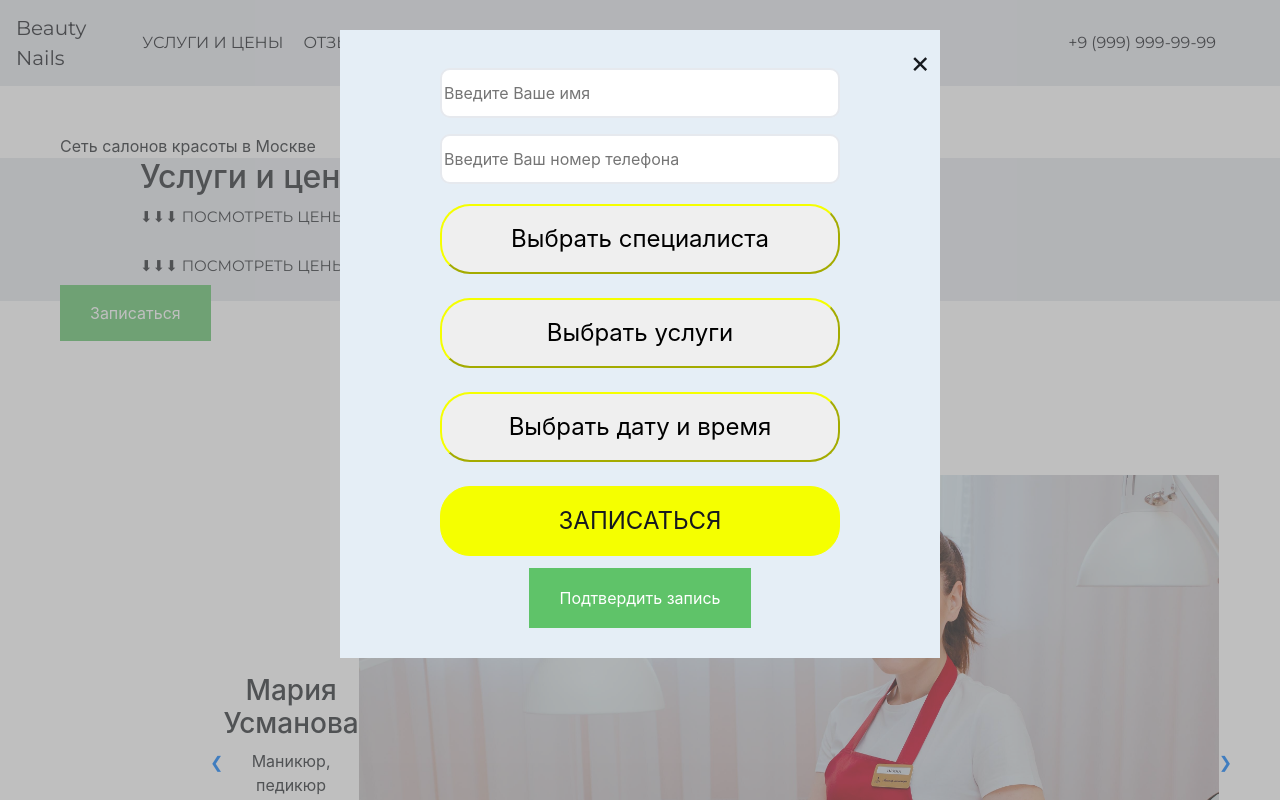
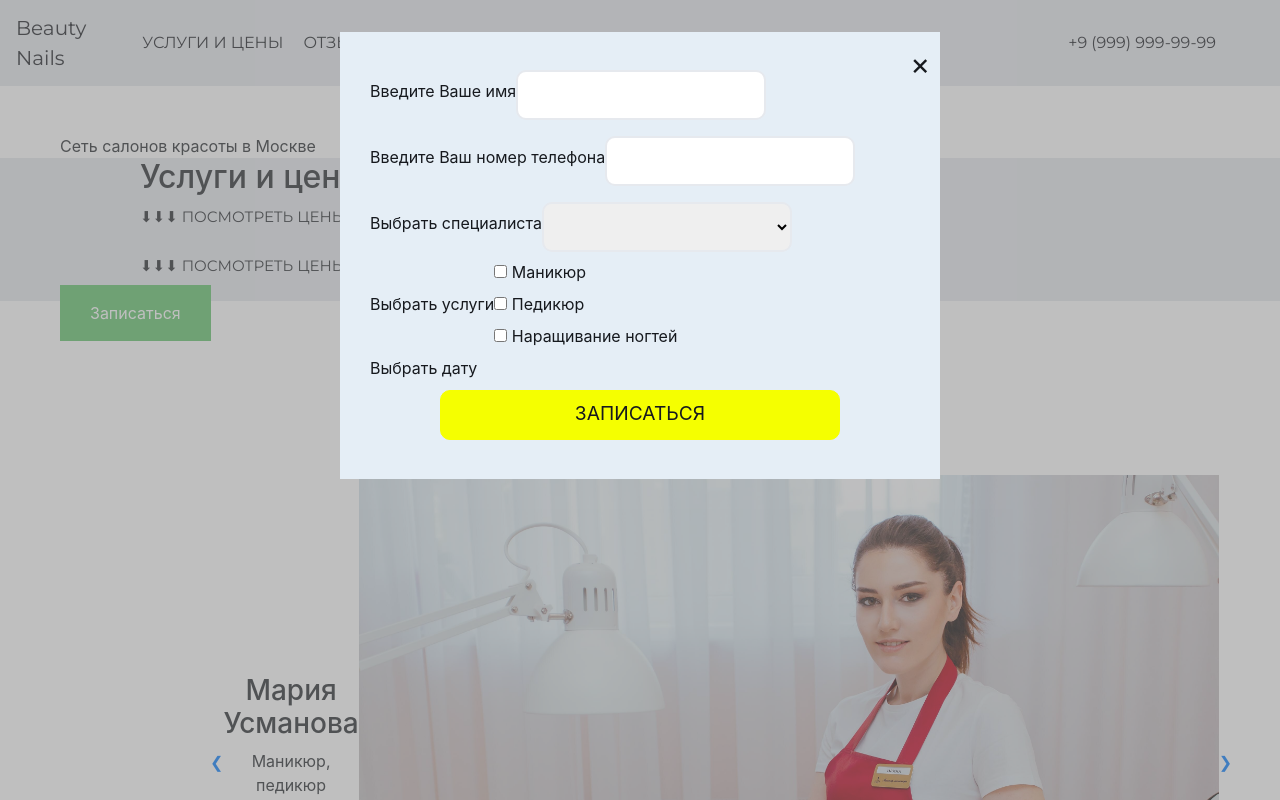
Before and after one commit to AlenaNemtsova/beauty_nails, a website built with webpack: page src/index.html in a window 1280 px wide. Both pictures are taken after a click on the link "Записаться". Shown: the top 800 px of the page. Built offline with nearby package versions, Linux system fonts and the light colour scheme.

Commit message:
updated form, no calendar

```diff
--- a/src/booking.js
+++ b/src/booking.js
@@ -46,7 +46,7 @@ const popupClose = (popupActive) => {
 }
 
 //выбор мастера и услуги
-/* let types = ["Выбрать услуги", "Маникюр", "Педикюр"];
+/* let types = ["Выбрать услуги", "Маникюр", "Педикюр", "Наращивание ногтей"];
 
 const selectedType = (sender) => {
     if (sender.options[sender.selectedIndex].value == 'none') {
@@ -72,7 +72,8 @@ const selectedMaster = (sender) => {
     document.querySelector('.choose_type').innerHTML = typesString;
     selectedType();
 } */
-const masters_json =`[
+
+/* const masters_json =`[
     {
         "person": "Мария Усманова",
         "procedure": "Маникюр, педикюр",
@@ -131,12 +132,12 @@ const showType=()=>{
         `
     };
     document.querySelector('.types').innerHTML = content;
-}
+} */
 
 
 
 //отправка формы
-document.querySelector('.booking').addEventListener('click', (e) => {
+document.querySelector('.confirm').addEventListener('click', (e) => {
     e.preventDefault();
 
     fetch('https://httpbin.org/post', {
@@ -146,9 +147,13 @@ document.querySelector('.booking').addEventListener('click', (e) => {
         .then(response => response.json())
         .then(data => {
             console.log(data);
-            document.querySelector('.confirmation').textContent = `${data.form.username}, вы записаны к ${data.form.person} на  на сеанс ${data.form.procedure}`
+            document.querySelector('.confirmation').innerHTML = `
+            <span>${data.form.username}</span>, Вы записаны на <span>20 ноября</span><span>18-30</span> на процедуры:
+                  <span>${data.form.procedure}</span>.<br> Ваш мастер: <span>${data.form.person}</span>
+            `
         })
         .catch(err => console.log(err));
+
 })
 
 //стилизовать ссылки под кнопки
--- a/src/index.html
+++ b/src/index.html
@@ -393,46 +393,52 @@
                 <form action="" class="popup__content" id="booking">
                   <a href="#header" class="popup__close">&#215;</a>
                   <div class="item">
-                    <!-- <label for="first_name">Введите Ваше имя</label> -->
-                    <input type="text" id="username" class="input" name="username" placeholder="Введите Ваше имя"
-                      required />
+                    <label for="first_name">Введите Ваше имя</label>
+                    <input type="text" id="username" class="input" name="username" required />
                   </div>
                   <div class="item">
-                    <!-- <label for="phone">Введите Ваш номер телефона</label> -->
-                    <input type="tel" id="phone" class="input" maxlength="11" minlength="11" name="phone"
-                      placeholder="Введите Ваш номер телефона" required />
+                    <label for="phone">Введите Ваш номер телефона</label>
+                    <input type="tel" id="phone" class="input" maxlength="11" minlength="11" name="phone" required />
                   </div>
-                  <!--  <div class="item">
-                    <select name="person" id="master" class="choose_master" onchange="selectedMaster(this)">
-                      <option value="none" class="option" default>Выбрать специалиста</option>
+                  <div class="item">
+                    <label for="master">Выбрать специалиста</label>
+                    <!-- <select name="person" id="master" class="choose_master" onchange="selectedMaster(this)"> -->
+                    <select name="person" id="master" class="choose_master">
+                      <option value="none" class="option" default></option>
                       <option value="Мария Усманова" class="option">Мария Усманова</option>
                       <option value="Ирина Петрова" class="option">Ирина Петрова</option>
                       <option value="Татьяна Лютова" class="option">Татьяна Лютова</option>
                     </select>
                   </div>
-                  <div class="item">
-                    <select name="procedure" id="type" class="choose_type" style="display: none"
-                      onchange="selectedType(this)"></select>
-                  </div>
-                  <div class="choose_date" style="display: none">
-                    Выбрать дату и время
-                  </div> -->
-
 
                   <div class="item">
-                    <button class="option choose_master" onclick="showMaster()">Выбрать специалиста</button>
+                    <label>Выбрать услуги</label>
+                    <div class="choose_type">
+                      <div>
+                        <input type="checkbox" name="procedure" id="manicure" value="маникюр">
+                        <label for="manicure">Маникюр</label>
+                      </div>
+                      <div>
+                        <input type="checkbox" name="procedure" id="pedicure" value="педикюр">
+                        <label for="pedicure">Педикюр</label>
+                      </div>
+                      <div>
+                        <input type="checkbox" name="procedure" id="grow_nails" value="наращивание ногтей">
+                        <label for="grow_nails">Наращивание ногтей</label>
+                      </div>
+                    </div>
                   </div>
-                  <div class="persons"></div>
                   <div class="item">
-                    <button class="option choose_type" onclick="showType()">Выбрать услуги</button>
+                    <div class="choose_date">
+                      Выбрать дату
+                    </div>
                   </div>
-                  <div class="types"></div>
                   <div class="item">
-                    <button class="option choose_time" onclick="showTime()">Выбрать дату и время</button>
+                    <div class="choose_date" style="display: none">
+                      Выбрать время
+                    </div>
                   </div>
-
-                  <button type="submit" class="booking">Записаться</button>
-                  <a href="#popup_2" class="popup__open">Подтвердить запись</a>
+                  <a href="#popup_2" class="popup__open confirm">Записаться</a>
                 </form>
               </div>
             </div>
@@ -441,7 +447,7 @@
           <div class="popup" id="popup_2">
             <div class="popup__body">
               <div class="popup__content">
-                <a href="#header" class="popup__close close-popup-js">X</a>
+                <a href="#header" class="popup__close close-popup-js">&#215;</a>
                 <div class="confirmation"></div>
               </div>
             </div>
--- a/src/styles/_booking.scss
+++ b/src/styles/_booking.scss
@@ -33,19 +33,22 @@ $attention-text:#F5FF00;
         display: flex;
         align-items: center;
         justify-content: center;
-        padding: 30px 10px;
+        padding: 2rem 1rem;
     }
 
     &__content {
         display: flex;
         flex-direction: column;
-        align-items: center;
+        align-items: flex-start;
+        /* display: grid;
+        grid-template-columns: 1fr 1fr;
+        grid-template-rows: repeat(5, 1fr); */
         position: relative;
         min-width: 600px;
         padding: 30px;
         background-color: $card-body-bg;
         color: $main-text;
-        overflow-y: scroll;
+        /* overflow-y: scroll; */
     }
 
     &__close {
@@ -73,18 +76,25 @@ $attention-text:#F5FF00;
     }
 }
 
-.booking {
+.confirm {
     /* width: 155px;
     height: 55px; */
     width: 400px;
-    height: 70px;
+    height: 50px;
     margin: 0.5em auto;
-    border-radius: 30px;
+    border-radius: 10px;
     background-color: $btn-price-main;
     border: 1px solid $btn-price-main;
     color: $main-text;
-    font-size: 1.5em;
+    font-size: 1.2em;
     text-transform: uppercase;
+    text-align: center;
+    padding: 0.5rem;
+    &:focus,
+    &:hover{
+        text-decoration: none;
+    }
+
 }
 
 .option {
@@ -94,7 +104,7 @@ $attention-text:#F5FF00;
     border-radius: 30px;
     border-color: $btn-price-main;
     text-align: center;
-    font-size: 1.5em;
+    font-size: 1em;
 }
 
 .master {
@@ -138,17 +148,34 @@ $attention-text:#F5FF00;
     }
 }
 
-.input {
-    width: 400px;
+.input,
+.choose_master {
+    width: 250px;
     height: 50px;
     margin: 0.5em auto;
+    text-align: center;
     border-radius: 10px;
     border: 2px solid $page-bg-grey;
 }
 
-//написать стили для инпутов
-//повторное нажатие на кнопку - скрывает контент
-//выбор мастера или процедуры - изменение фона + скрытие других опций
-//передача данных в отправку  - формирование объекта с данными
+.input:-webkit-autofill,
+.input:-webkit-autofill:hover,
+.input:-webkit-autofill:focus,
+.input:-webkit-autofill:active {
+    box-shadow: 0 0 0 30px white inset;
+}
+
+.item {
+    display: flex;
+    align-items: center;
+    // justify-content: flex-start;
+    justify-items: start;
+}
+
+.confirmation {
+    font-size: 1.2em;
+    line-height: 1.5em;
+}
+
 //дата и время - как?
 //валидация формы
```
Also changed, not shown: src/styles/styles.css, 1 other file.
